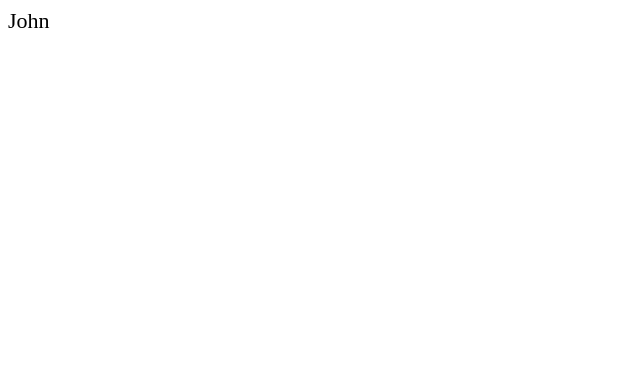
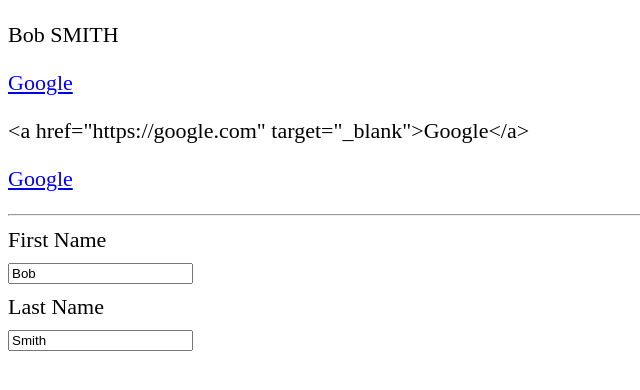
Before and after one commit to Ilze-Bilze/vue, a plain HTML site: page section-2-1-COMPLETE/index.html in a window 1280 px wide. Shown: the whole page, without its empty margins (0-640 px from the left). Drawn offline with nearby package versions, Linux system fonts and the light colour scheme.

Commit message:
learning about dev tools, data, multiple vue instances, accessing the instances, methods, directives, two-way data binding, binding attributes, outputing raw

```diff
--- a/section-2-1-COMPLETE/app.js
+++ b/section-2-1-COMPLETE/app.js
@@ -1,7 +1,28 @@
-Vue.createApp({
+const vm = Vue.createApp({
   data() {
     return {
-      firstName: 'John'
+      firstName: 'John',
+      lastName: 'Smith',
+      url: 'https://google.com',
+      raw_url: '<a href="https://google.com" target="_blank">Google</a>'
+    }
+  },
+  methods: {
+    fullName() {
+      return `${this.firstName} ${this.lastName.toUpperCase()}`
     }
   }
 }).mount('#app')
+
+setTimeout(() => {
+  vm.firstName = 'Bob';
+}, 2000)
+
+// Vue.createApp({
+//   data() {
+//     return {
+//       firstName: 'Paul',
+//       lastName: 'Doe'
+//     }
+//   }
+// }).mount('#appId')
--- a/section-2-1-COMPLETE/index.html
+++ b/section-2-1-COMPLETE/index.html
@@ -7,9 +7,28 @@
 </head>
 
 <body>
-  <div id="app">
+  <!-- Adding directive (atribute) -->
+  <div id="app" v-cloak>
+    <!-- Full Name function -->
+    <p>{{ fullName() }}</p>
+    <!-- Bind the atrribute 'v-bind:' or can be simply used just ':' in front -->
+    <a v-bind:href="url" target="_blank">Google</a>
+    <!-- Rendering as a text not html -->
+    <p>{{ raw_url }}</p>
+    <!-- Rendering as html if added as directive -->
+    <p v-html="raw_url"></p>
+    <hr />
+    <label>First Name</label>
+    <input type="text" v-model="firstName" />
+
+    <label>Last Name</label>
+    <input type="text" v-model="lastName" />
+  </div>
+
+  <!-- <div id="appId">
     {{ firstName }}
-  </div>
+    {{ lastName }}
+  </div> -->
 
   <script src="https://unpkg.com/vue@3/dist/vue.global.js"></script>
   <script src="app.js"></script>
--- a/section-2-1-COMPLETE/main.css
+++ b/section-2-1-COMPLETE/main.css
@@ -6,3 +6,7 @@ input[type="text"] {
   margin: 10px 0;
   display: block;
 }
+
+[v-cloak] {
+  display: none;
+}
```
